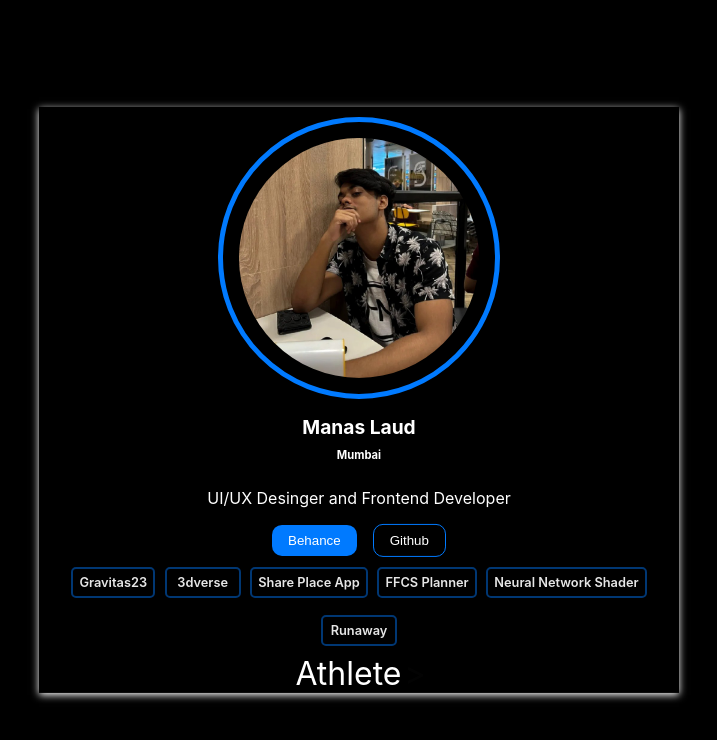
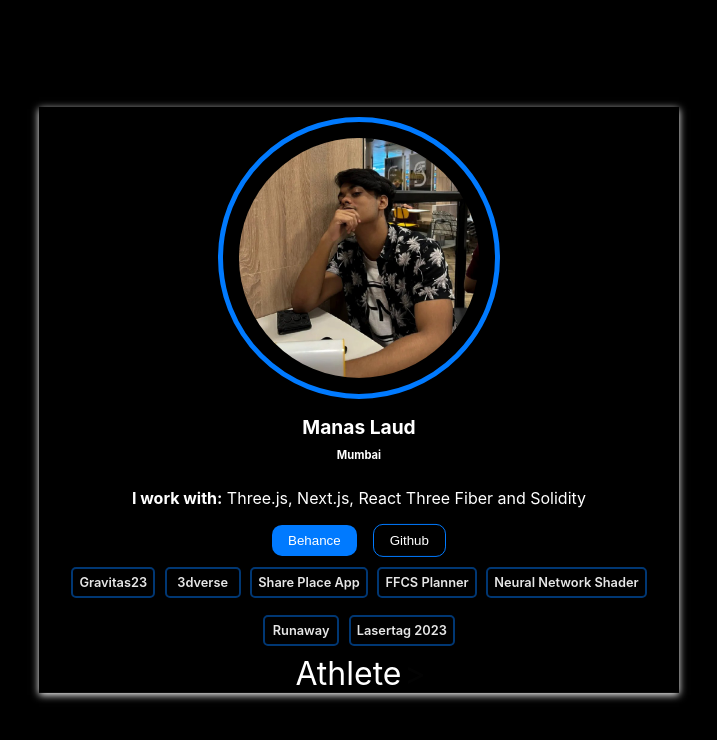
Before and after one commit to manaslaud/animation-text, a React (Create React App) app: page / in a window 1280 px wide. Shown: the top 740 px of the page, without its empty margins (281-998 px from the left). Built offline with nearby package versions, Linux system fonts and the light colour scheme.

Commit message:
update: project added

```diff
--- a/src/components/ProfileCard.jsx
+++ b/src/components/ProfileCard.jsx
@@ -8,7 +8,7 @@ function ProfileCard() {
         <img src='pfp.jpg' className={styles.image}></img>
         <h1>Manas Laud</h1>
         <h2>Mumbai</h2>
-        <p>UI/UX Desinger and Frontend Developer</p>
+        <p><b>I work with:</b> Three.js, Next.js, React Three Fiber and Solidity</p>
         <div className={styles.btnContainer}>
         <button className={styles.contactBtn}><a href='https://www.behance.net/manaslaud'>Behance</a></button>
         <button className={styles.githubBtn}><a href='https://github.com/manaslaud'>Github</a></button>
@@ -20,6 +20,7 @@ function ProfileCard() {
             <span className={styles.skills}><a href='https://ffcs.csivit.com/'>FFCS Planner</a></span>
             <span className={styles.skills}><a href='https://brain-component.vercel.app/'>Neural Network Shader</a></span>
             <span className={styles.skills}><a href='https://runaway-pink.vercel.app/'>Runaway</a></span>
+            <span className={styles.skills}><a href='https://lasertag.csivit.com/'>Lasertag 2023</a></span>
         </div>
         <AnimationText/>
         </div>
```
